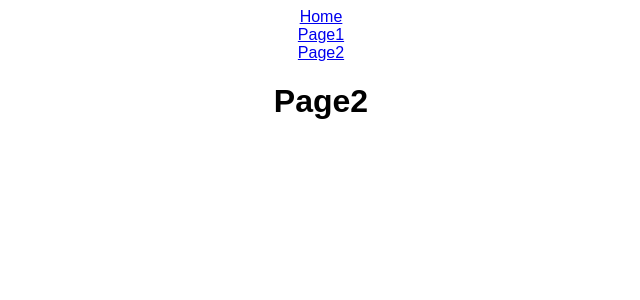
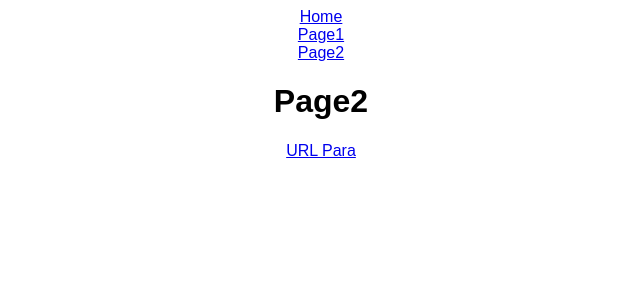
Before and after one commit to taiki-nd/routing-react, a React (Create React App) app: page /page2 in a window 1280 px wide. Shown: the top 300 px of the page, without its empty margins (319-959 px from the left). Built offline with nearby package versions, Linux system fonts and the light colour scheme.

Commit message:
URLパラメーター

```diff
--- /dev/null
+++ b/src/UrlParameter.jsx
@@ -0,0 +1,11 @@
+import { useParams } from "react-router-dom";
+
+export const UrlParameter = () => {
+  const { id } = useParams();
+  return (
+    <div>
+      <h1>Url Parameter</h1>
+      <p>パラメパラメーターは{id}</p>
+    </div>
+  );
+};
--- a/src/page2.jsx
+++ b/src/page2.jsx
@@ -1,7 +1,10 @@
+import { Link } from "react-router-dom";
+
 export const Page2 = () => {
   return (
     <div>
       <h1>Page2</h1>
+      <Link to="/page2/999">URL Para</Link>
     </div>
   );
 };
--- a/src/router/Router.jsx
+++ b/src/router/Router.jsx
@@ -1,11 +1,8 @@
 import { Switch, Route } from "react-router-dom";
 
 import { Home } from "../Home";
-import { Page1 } from "../Page1";
-import { Page1DetailA } from "../Page1DetailA";
-import { Page1DetailB } from "../Page1DetailB";
-import { Page2 } from "../page2";
 import { Page1Routes } from "./page1Routes";
+import { Page2Routes } from "./page2Routes";
 
 export const Router = () => {
   return (
@@ -31,9 +28,22 @@
         )}
       />
 
-      <Route path="/page2">
-        <Page2 />
-      </Route>
+      <Route
+        path="/page2"
+        render={({ match: { url } }) => (
+          <Switch>
+            {Page2Routes.map((route) => (
+              <Route
+                key={route.path}
+                exact={route.exact}
+                path={`${url}${route.path}`}
+              >
+                {route.children}
+              </Route>
+            ))}
+          </Switch>
+        )}
+      />
     </Switch>
   );
 };
--- /dev/null
+++ b/src/router/page2Routes.jsx
@@ -0,0 +1,15 @@
+import { Page2 } from "../page2";
+import { UrlParameter } from "../UrlParameter";
+
+export const Page2Routes = [
+  {
+    path: "/",
+    exact: true,
+    children: <Page2 />
+  },
+  {
+    path: "/:id",
+    exact: false,
+    children: <UrlParameter />
+  }
+];
```
